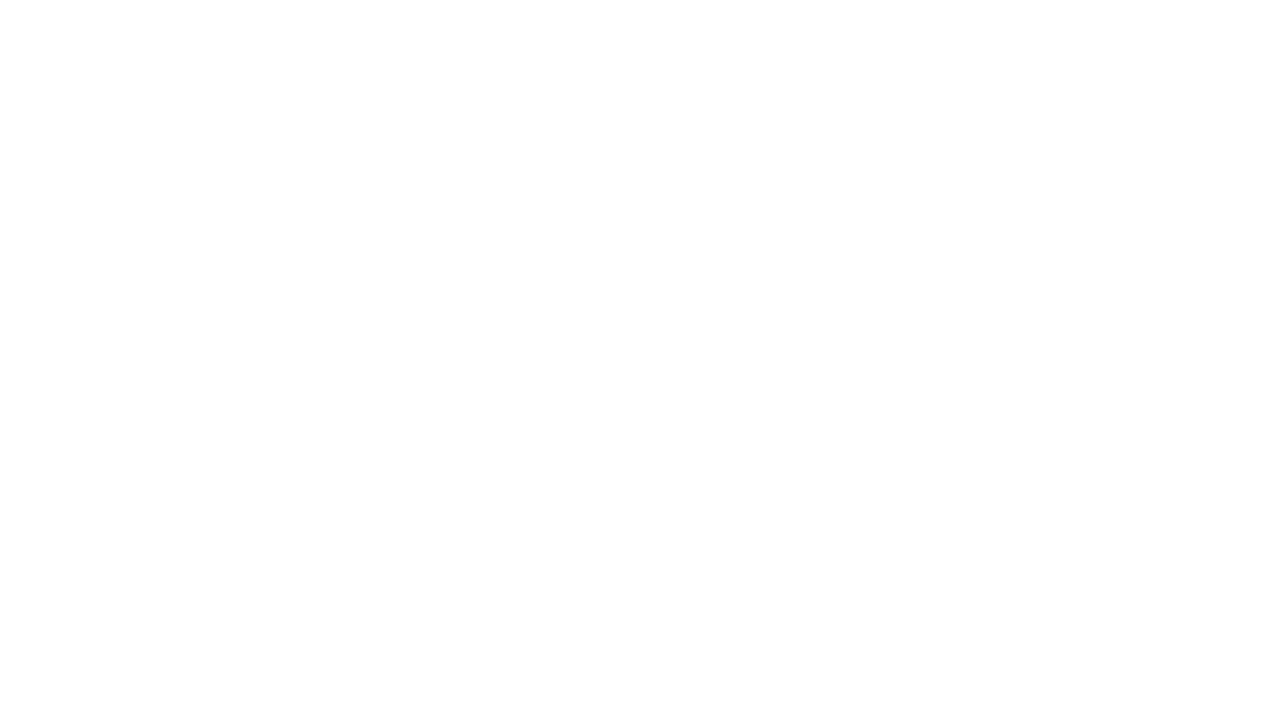
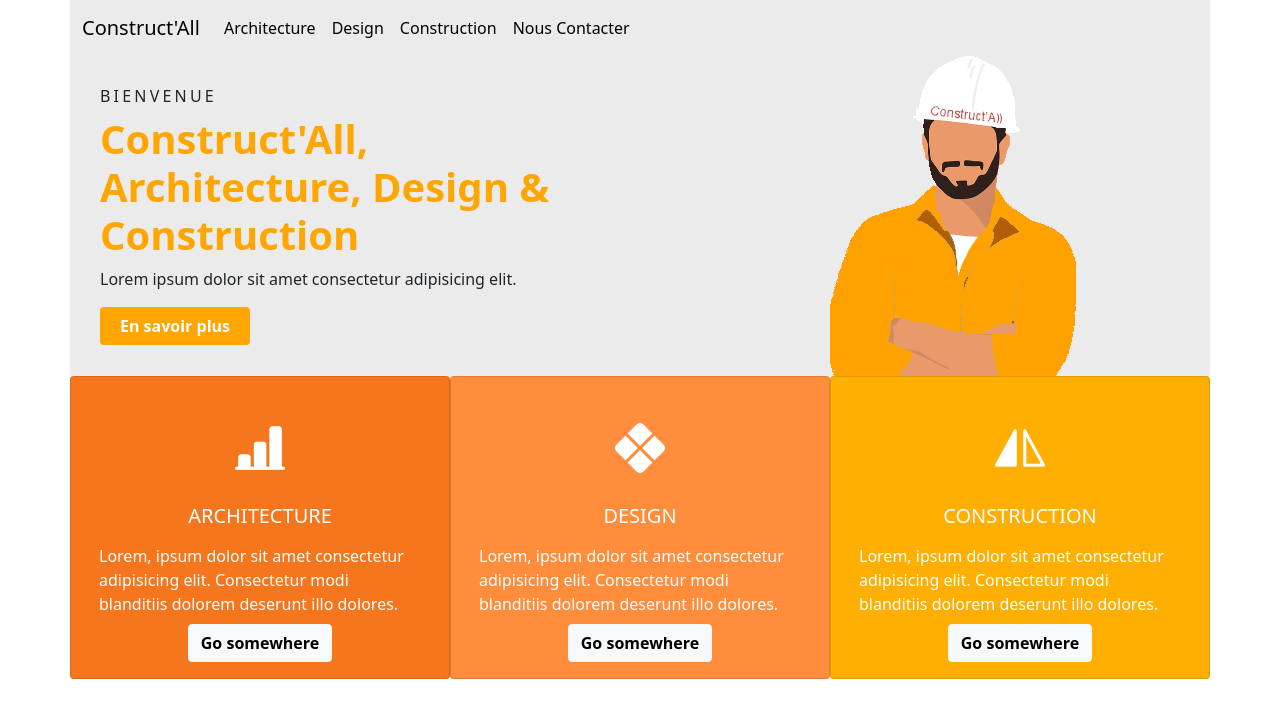
Before and after one commit to MilanForrat/construction-template, a plain HTML site: page index.html in a window 1280 px wide. Drawn offline with nearby package versions, Linux system fonts and the light colour scheme.

Commit message:
feat: nav + section 1

```diff
--- a/index.html
+++ b/index.html
@@ -3,19 +3,88 @@
 <head>
     <meta charset="UTF-8">
     <meta name="viewport" content="width=device-width, initial-scale=1.0">
+    <link href="https://cdn.jsdelivr.net/npm/bootstrap@5.0.0-beta3/dist/css/bootstrap.min.css" rel="stylesheet" integrity="sha384-eOJMYsd53ii+scO/bJGFsiCZc+5NDVN2yr8+0RDqr0Ql0h+rP48ckxlpbzKgwra6" crossorigin="anonymous">
+    <link rel="stylesheet" href="https://cdn.jsdelivr.net/npm/bootstrap-icons@1.4.1/font/bootstrap-icons.css">
+    <link rel="stylesheet" href="./styles.css">
     <title>Construct'All ~ Accueil</title>
 </head>
 <body>
-    <section class="container">
-        <header>
-
-        </header>
+    <header class="container px-0">
+        <nav class="navbar navbar-expand-lg">
+            <div class="container-fluid">
+              <a class="navbar-brand" href="./index.html">Construct'All</a>
+              <button class="navbar-toggler" type="button" data-bs-toggle="collapse" data-bs-target="#navbarNavAltMarkup" aria-controls="navbarNavAltMarkup" aria-expanded="false" aria-label="Toggle navigation">
+                <span class="navbar-toggler-icon"></span>
+              </button>
+              <div class="collapse navbar-collapse" id="navbarNavAltMarkup">
+                <div class="navbar-nav">
+                  <a class="nav-link" href="#">Architecture</a>
+                  <a class="nav-link" href="#">Design</a>
+                  <a class="nav-link" href="#">Construction</a>
+                  <a class="nav-link" href="#">Nous Contacter</a>
+                </div>
+              </div>
+            </div>
+        </nav>
+    </header>
+    <section class="container px-0 section-1">
+        <div class="row mx-0 d-flex justify-content-center section-1-row">
+            <div class="col-10 col-md-8 section-1-div-text">
+                <!-- texte -->
+                <h6>BIENVENUE</h6>
+                <h1>
+                    Construct'All,
+                    <br>
+                    Architecture, Design & Construction
+                </h1>
+                <p>Lorem ipsum dolor sit amet consectetur adipisicing elit.</p>
+                <a href="#" class="btn">En savoir plus</a>
+            </div>
+            <div class="col-2 col-md-4 px-0 header-div-img ">
+                <!-- image -->
+                <img src="./images/header-ouvrier.png" alt="Image d'une réunion de chantier : architecte, designer et responsable de chantier">
+            </div>
+        </div>
     </section>
     <main class="container">
+        <section class="row">
+            <div class="card col-12 col-md-4 card-1">
+                <div class="card-body">
+                    <div class="d-flex justify-content-center">
+                        <i class="bi bi-bar-chart-line-fill"></i>
+                    </div>
+                    <h5 class="card-title">Architecture</h5>
+                    <p class="card-text my-2">Lorem, ipsum dolor sit amet consectetur adipisicing elit. Consectetur modi blanditiis dolorem deserunt illo dolores.</p>
+                    <a href="#" class="btn btn-light">Go somewhere</a>
+                </div>
+            </div>
+            <div class="card col-12 col-md-4 card-2">
+                <div class="card-body">
+                    <div class="d-flex justify-content-center">
+                        <i class="bi bi-x-diamond-fill"></i>
+                    </div>
+                    <h5 class="card-title">Design</h5>
+                    <p class="card-text my-2">Lorem, ipsum dolor sit amet consectetur adipisicing elit. Consectetur modi blanditiis dolorem deserunt illo dolores.</p>
+                    <a href="#" class="btn btn-light">Go somewhere</a>
+                </div>
+            </div>
+            <div class="card col-12 col-md-4 card-3">
+                <div class="card-body">
+                    <div class="d-flex justify-content-center">
+                        <i class="bi bi-symmetry-vertical"></i>
+                    </div>
+                    <h5 class="card-title">Construction</h5>
+                    <p class="card-text my-2">Lorem, ipsum dolor sit amet consectetur adipisicing elit. Consectetur modi blanditiis dolorem deserunt illo dolores.</p>
+                    <a href="#" class="btn btn-light">Go somewhere</a>
+                </div>
+            </div>
+        </section>
 
     </main>
     <footer>
 
     </footer>
+    <!-- JavaScript Bundle with Popper -->
+    <script src="https://cdn.jsdelivr.net/npm/bootstrap@5.0.0-beta3/dist/js/bootstrap.bundle.min.js" integrity="sha384-JEW9xMcG8R+pH31jmWH6WWP0WintQrMb4s7ZOdauHnUtxwoG2vI5DkLtS3qm9Ekf" crossorigin="anonymous"></script>
 </body>
 </html>
--- a/styles.css
+++ b/styles.css
@@ -0,0 +1,102 @@
+body{
+
+}
+
+/* !!!!!!!!!!!!!!!!!!!!!!!!!!!!!! HEADER !!!!!!!!!!!!!!!!!!!!!!!!!!!!!!! */
+/* -------------------- NAV BAR -------------------- */
+.navbar{
+ background-color: rgba(221, 221, 221, 0.576);
+}
+.navbar-nav a, .navbar-brand{
+    text-decoration: none;
+    color: black;
+}
+.nav-link:hover, .navbar-brand:hover{
+    text-decoration: underline;
+    text-underline-offset: 5px;
+    transition: 0.5s;
+    color: rgb(221, 144, 0) !important;
+}
+/* !!!!!!!!!!!!!!!!!!!!!!!!!!!!!!SECTION 1 !!!!!!!!!!!!!!!!!!!!!!!!!!!! */
+.section-1{
+    background-color: rgba(221, 221, 221, 0.576);
+}
+@media(max-width:768px){
+    .section-1-row img{
+        width: 100%;
+        height:auto;
+    }
+}
+.section-1-row h1{
+    color: rgb(255, 166, 0);
+    font-weight: bolder;
+}
+.section-1-row h6{
+    letter-spacing: .2rem;
+}
+.section-1-div-img{
+    display: flex;
+    flex-direction: column;
+    justify-content: center;
+}
+.section-1-div-text{
+    display: flex;
+    flex-direction: column;
+    justify-content: center;
+}
+@media(min-width:768px){
+    .section-1-div-text{
+        padding: 30px;
+    }
+}
+@media(max-width:768px){
+    .section-1-div-text{
+        padding: 8px;
+    }
+}
+.section-1-div-text .btn{
+    width: 150px;
+    background-color: rgb(255, 166, 0);
+    color: white;
+    font-weight: bold;
+}
+.section-1-div-text .btn:hover{
+    background-color: rgb(228, 149, 3);
+    transition: 0.5s;
+    border: 1px solid white;
+}
+/* ---------  CARDS  ------------ */
+.card-1{
+   background-color: rgb(245, 118, 28);
+}
+.card-2{
+    background-color: rgb(255, 141, 59);
+}
+.card-3{
+    background-color: rgba(255, 174, 0, 0.994);
+}
+.card-title{
+    text-transform: uppercase;
+}
+.card .btn{
+    font-weight: bold;
+}
+.card .btn:hover{
+    background-color: rgb(228, 149, 3);
+    transition: 0.5s;
+}
+.card-body{
+    color: white;
+    display: flex;
+    flex-direction: column;
+    justify-content: center;
+    align-items: center;
+}
+/* ---------------  ICONS  --------------- */
+.bi{
+    font-size: 50px;
+    padding: 8px;
+    border-radius: 20%;
+    margin: 10px;
+}
+/* ------------------        ------------------- */
```
Also changed, not shown: images/header-architecte.jpg (added), images/header-ouvrier-sm.png (added), images/header-ouvrier.png (added), images/niveau-plan-lego.jpg (added), images/plan-bleu.png (added).
